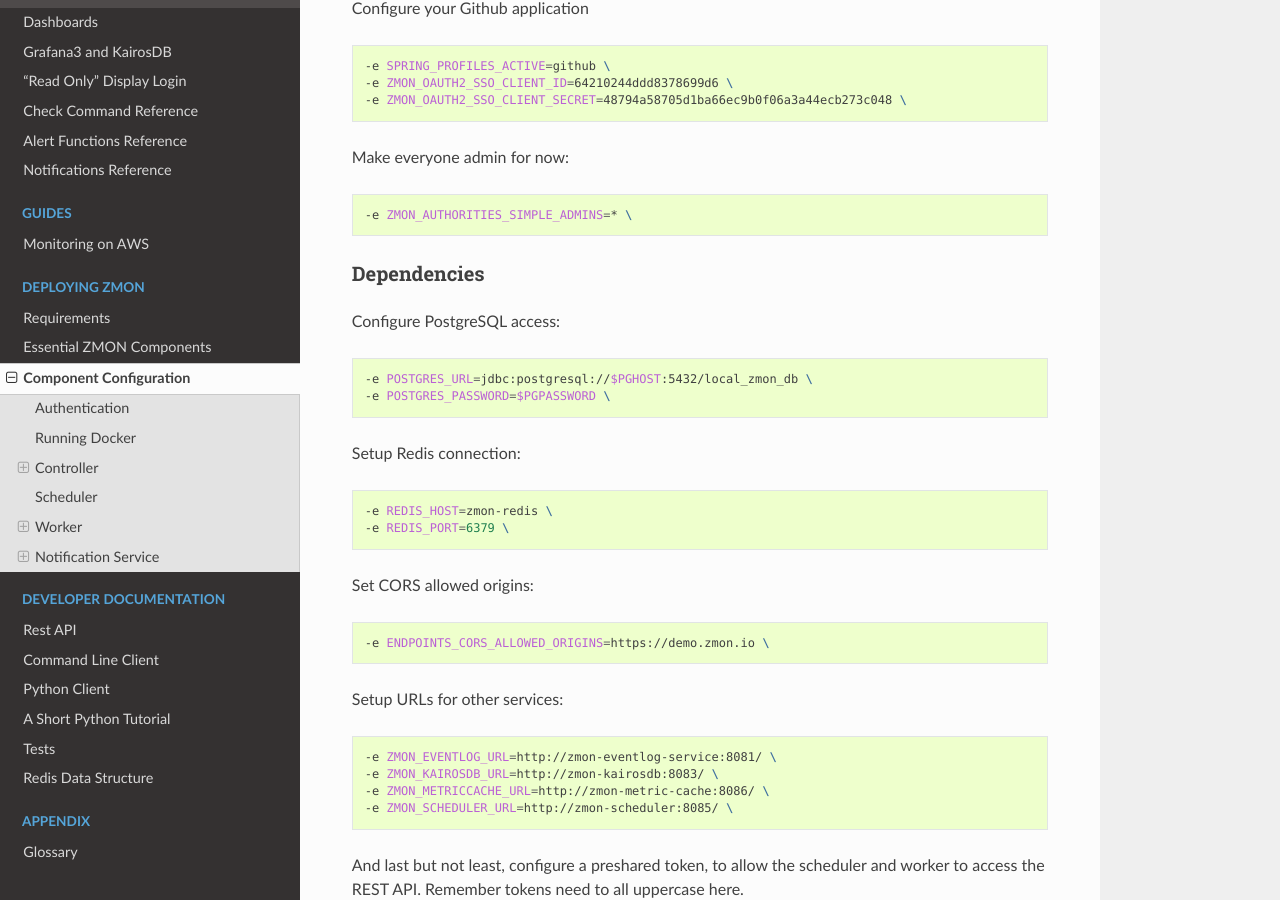
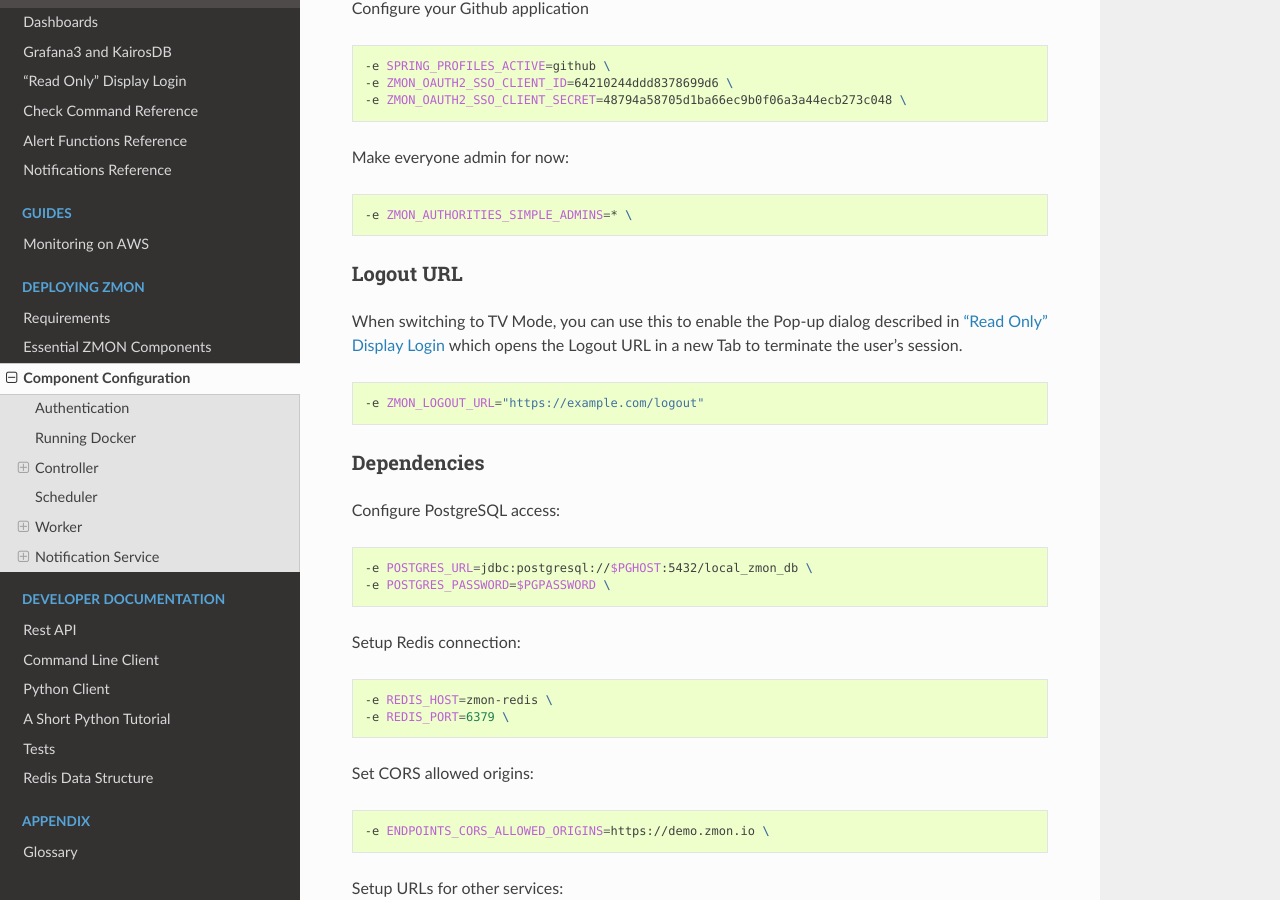
Before and after one commit to zalando-zmon/zmon-docs, a Sphinx documentation site: the page built from docs/installation/configuration.rst, in a window 1280 px wide and 900 px high, scrolled down 2057 px. Built offline with Sphinx 7.4.7 and the Read the Docs theme 2.0.0, drawn with Linux system fonts in a browser that asks for light colours.

Commit message:
add ZMON_LOGOUT_URL

```diff
--- a/docs/installation/configuration.rst
+++ b/docs/installation/configuration.rst
@@ -104,6 +104,17 @@ Make everyone admin for now:
 .. code-block:: bash
 
     -e ZMON_AUTHORITIES_SIMPLE_ADMINS=* \
+
+
+Logout URL
+^^^^^^^^^^
+
+When switching to TV Mode, you can use this to enable the Pop-up dialog described in
+:doc:`/user/tv-login` which opens the Logout URL in a new Tab to terminate the user's session.
+
+.. code-block:: bash
+
+    -e ZMON_LOGOUT_URL="https://example.com/logout"
 
 Dependencies
 ^^^^^^^^^^^^
--- a/docs/user/tv-login.rst
+++ b/docs/user/tv-login.rst
@@ -33,6 +33,8 @@ will still be valid!. You must log out before leaving the device unattended.
 
 A pop-up dialog will ask you to take action. If you decide to Logout, a new Tab will open to log you out. You can safely
 close this Tab after successful logout and return to ZMON, which will now be on TV Mode.
+
+For more information on the Logout URL, please check :doc:`/installation/configuration`.
 
 .. image:: /images/tv-mode-logout-dialog.png
 
```
